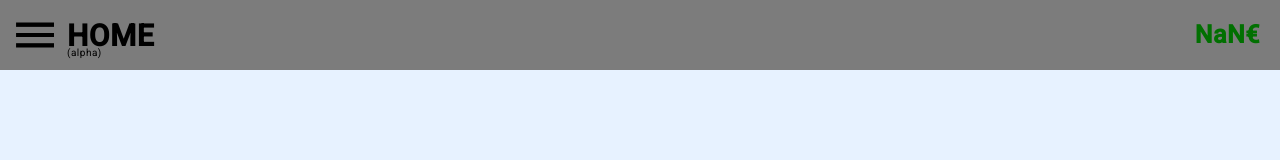
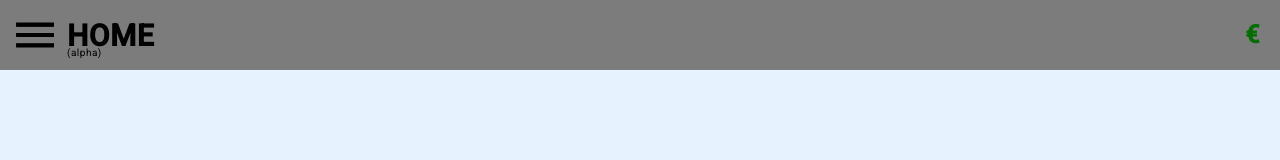
Before and after one commit to snipsllll/MoneyManagerPwa, an Angular app: page / in a window 1280 px wide. Shown: the top 160 px of the page. Built offline with nearby package versions, Linux system fonts and the light colour scheme.

Commit message:
in topBar wird jetzt der restbetrag für den monat angezeigt

```diff
--- a/src/app/SharedComponents/top-bar/top-bar.component.html
+++ b/src/app/SharedComponents/top-bar/top-bar.component.html
@@ -13,10 +13,14 @@
 
     </div>
     <div class="top-bar__right" *ngIf="title !== 'EINSTELLUNGEN'">
-      <div class="top-bar__budget" *ngIf="availableMoney()!.availableForDay !== undefined" (click)="toggleDropdown()"
-           (touchstart)="onTouchStart()" (touchend)="onTouchEnd()" (touchcancel)="onTouchEnd()">
-        <b class="darkgreen"
-           [class.darkred]="availableMoney()!.availableForDay < 0">{{ ut.toFixedDown(availableMoney()!.availableForDay, 2) }}€</b>
+      <div class="top-bar__budget" *ngIf="availableMoney()!.availableForDay !== undefined"
+           (click)="toggleDropdown()"
+           (touchstart)="onTouchStart()"
+           (touchend)="onTouchEnd()"
+           (touchcancel)="onTouchEnd()">
+        <b class="darkgreen" [class.darkred]="availableMoney()!.availableForDay < 0">
+          {{ ut.toFixedDown(availableMoney()!.availableForMonth, 2) }}€
+        </b>
       </div>
     </div>
     <div class="top-bar__dropdown-box" [class.top-bar__dropdown-box-slidin]="topbarService.dropDownSlidIn()"
```
